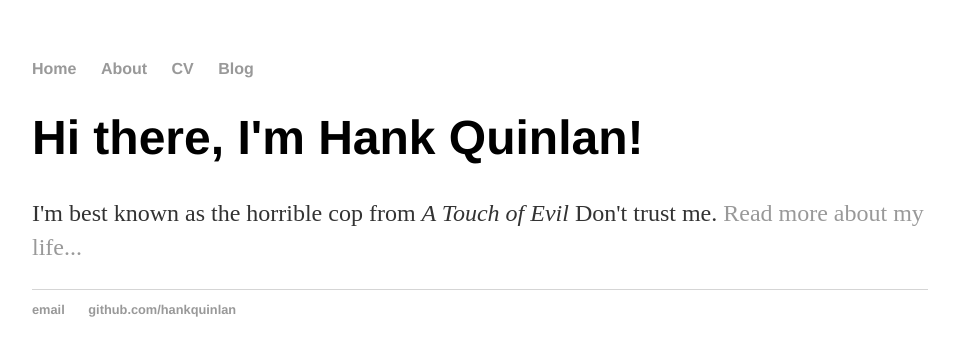
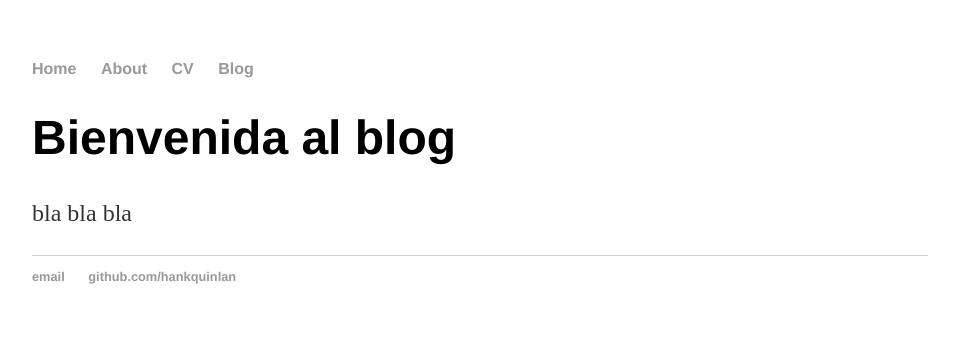
Before and after one commit to JdeJ/jdej.github.io, a Jekyll site: the page built from index.html, in a window 1280 px wide. Shown: the top 356 px of the page, without its empty margins (160-1119 px from the left). Built offline with Jekyll 4.4.1, drawn with Linux system fonts in a browser that asks for light colours.

Commit message:
Update index.html
Modificación del index para usar la plantilla de Jekill

```diff
--- a/index.html
+++ b/index.html
@@ -1,29 +1,9 @@
-<!DOCTYPE html>
-<html>
-	<head>
-		<title>JdeJ</title>
-		<link rel="stylesheet" type="text/css" href="/css/estilo.css">
-	</head>
-	<body>
-		<nav>
-			<ul>
-				<li><a href="/">Home</a></li>
-				<li><a href="/about">About</a></li>
-				<li><a href="/cv">CV</a></li>
-				<li><a href="/blog">Blog</a></li>
-			</ul>
-		</nav>
-		<div class="container">
-			<div class="blurb">
-				<h1>Hi there, I'm Hank Quinlan!</h1>
-					<p>I'm best known as the horrible cop from <em>A Touch of Evil</em> Don't trust me. <a href="/about">Read more about my life...</a></p>
-			</div><!-- /.blurb -->
-		</div><!-- /.container -->
-		<footer>
-			<ul>
-				<li><a href="mailto:hankquinlanhub@gmail.com">email</a></li>
-				<li><a href="https://github.com/hankquinlan">github.com/hankquinlan</a></li>
-			</ul>
-		</footer>
-	</body>
-</html>
+---
+layout: default
+title: JdeJ
+---
+
+<div class="blurb">
+	<h1>Bienvenida al blog</h1>
+	<p>bla bla bla</p>
+</div>
```
